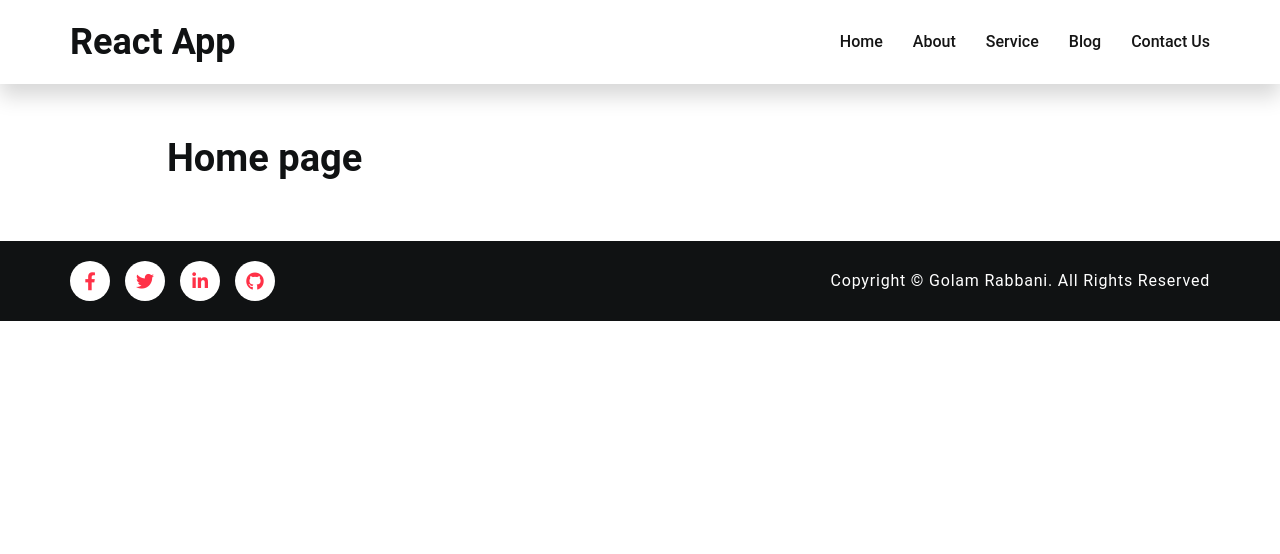
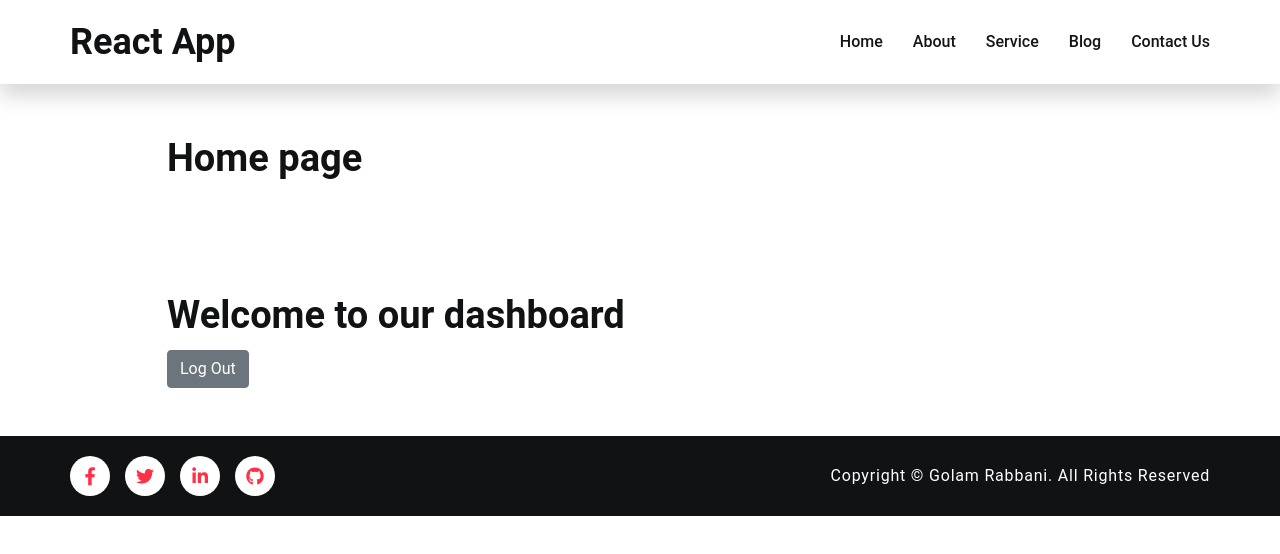
Before and after one commit to rabbani6020/core-react, a React (Create React App) app: page / in a window 1280 px wide. Shown: the top 554 px of the page. Built offline with nearby package versions, Linux system fonts and the light colour scheme.

Commit message:
Login with render only

```diff
--- a/src/App.js
+++ b/src/App.js
@@ -21,6 +21,9 @@ import Service from "./components/pages/service";
 import Blog from './components/pages/blog';
 import Contact from './components/pages/contact';
 
+import Login from './components/login';
+
+
 // app component
 function App() {
   return (
@@ -42,6 +45,7 @@ function App() {
             </Route>
             <Route exact path="/">
               <Home />
+              <Login />
             </Route>
           </Switch>
         </Layout>
--- /dev/null
+++ b/src/components/clock/child.jsx
@@ -0,0 +1,13 @@
+
+const ChildTest = ({nameChangeHandler}) => {
+
+    return (
+
+        <>
+            <button className="btn btn-success w-auto" onClick={nameChangeHandler}>change name</button>
+        </>
+    )
+}
+
+
+export default ChildTest;
--- a/src/components/clock/clock2.jsx
+++ b/src/components/clock/clock2.jsx
@@ -1,10 +1,13 @@
 import React from "react";
+
+import Child from "./child";
 
 class Clock2 extends React.Component {
   constructor() {
     super();
     this.state = {
       date: new Date(),
+      name: "Rabbani",
     };
   }
 
@@ -22,11 +25,25 @@ class Clock2 extends React.Component {
     });
   };
 
+  nameChangeHandler = () => {
+    this.setState({
+      name: "Golam ",
+    });
+  };
+
   render() {
-    const { date } = this.state;
+    const { date, name } = this.state;
     return (
       <>
-        <h2>{date.toLocaleTimeString("en-US")}</h2>
+        <div className="py-5">
+          <div className="container">
+            <div className="row col-lg-10  mx-auto">
+              <h2>{date.toLocaleTimeString("en-US")}</h2>
+              <h3>{name}</h3>
+              <Child nameChangeHandler={this.nameChangeHandler} />
+            </div>
+          </div>
+        </div>
       </>
     );
   }
--- a/src/components/clock/index.jsx
+++ b/src/components/clock/index.jsx
@@ -11,8 +11,8 @@ const Clock = () => {
   return (
     <>
       <div className="mother-clock">
-        <Clock1 />
-        {/* <Clock2 /> */}
+        {/* <Clock1 /> */}
+        <Clock2 />
         {/* <Clock3 /> */}
       </div>
     </>
--- /dev/null
+++ b/src/components/login/ConRendering.jsx
@@ -0,0 +1,50 @@
+import React, { Component } from "react";
+
+class ConRendering extends Component {
+  constructor() {
+    super();
+    this.state = {
+      isLogedIn: true,
+    };
+  }
+
+  logInHandler = () => {
+    this.setState({
+      isLogedIn: false,
+    });
+  };
+  logOutHandler = () => {
+    this.setState({
+      isLogedIn: true,
+    });
+  };
+
+  render() {
+    const { isLogedIn } = this.state;
+    const { logInHandler, logOutHandler } = this;
+
+    return (
+      <>
+        <div className="login-panel">
+          <div className="panel-heading">
+            <h2 className="title">
+              {isLogedIn
+                ? "Welcome to our dashboard"
+                : "You are not authenticte user"}
+            </h2>
+          </div>
+          <div className="panel-button">
+            <button
+              className="btn btn-secondary"
+              onClick={isLogedIn ? logInHandler : logOutHandler}
+            >
+              {isLogedIn ? "Log Out" : "Log In"}
+            </button>
+          </div>
+        </div>
+      </>
+    );
+  }
+}
+
+export default ConRendering;
--- /dev/null
+++ b/src/components/login/index.jsx
@@ -0,0 +1,18 @@
+
+import ConRendering from './ConRendering'
+
+const Login = () => {
+  return (
+    <>
+      <div className="container py-5">
+        <div className="row">
+          <div className="col-lg-10 mx-auto">
+              <ConRendering />
+          </div>
+        </div>
+      </div>
+    </>
+  );
+};
+
+export default Login;
```
